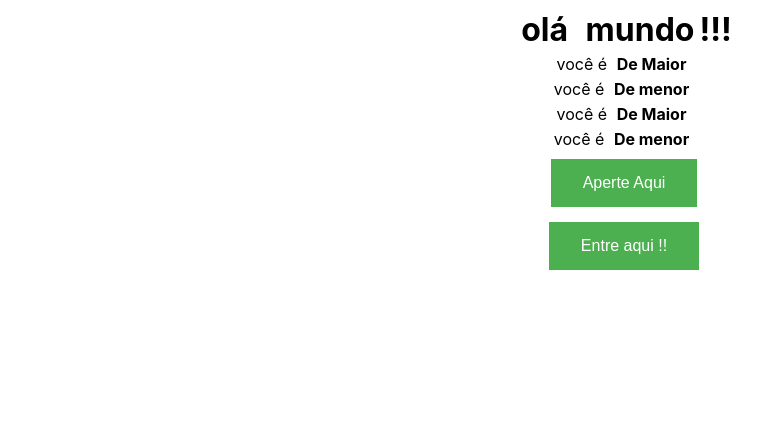
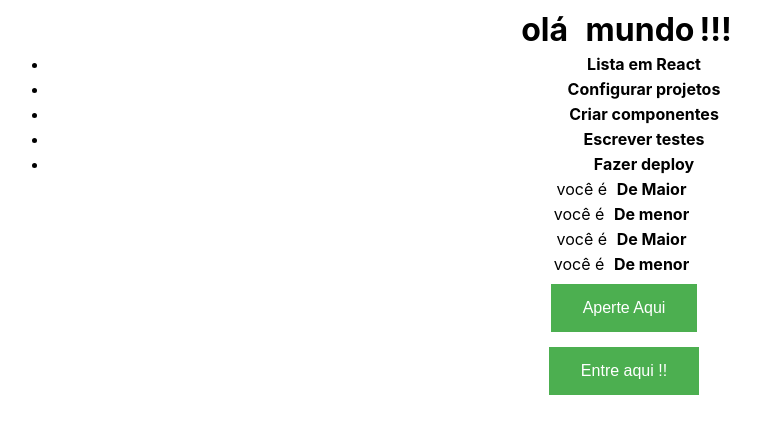
Before and after one commit to MayaraRocha95/descomplica-react, a React (Create React App) app: page / in a window 1280 px wide. Shown: the top 434 px of the page, without its empty margins (16-776 px from the left). Built offline with nearby package versions, Linux system fonts and the light colour scheme.

Commit message:
aulafundamentos2-listas

```diff
--- a/src/App.js
+++ b/src/App.js
@@ -25,12 +25,35 @@ function Pessoa(props) {
       você é {props.idade >= 18 ? <PessoaIdade label='De Maior' /> : <PessoaIdade label='De menor' />}</section> //Operador ternário
   )
 }
+const ListaItem = ({label}) => {
+  return(
+    <li><strong>{label}</strong></li>
+  )
+}
+
+const Lista = () => {
+  const passos = [
+    'Lista em React' ,
+    'Configurar projetos',
+    'Criar componentes',
+    'Escrever testes',
+    'Fazer deploy'
+  ];
+  return(
+    <ul>
+      {passos.map((valor, index) =>(
+       <ListaItem key={`item-${index}`}label={valor} />
+      ))}
+     </ul>
+  )
+}
 function App() {
 const labelBotao = 'Entre aqui'
 
   return (
     <div className="App">
    <Title />
+   <Lista />
    <Pessoa idade={19} />
    <Pessoa idade={14} />
    <Pessoa idade={30} />
```
Also changed, not shown: index.html (added, +35 -0 lines).
